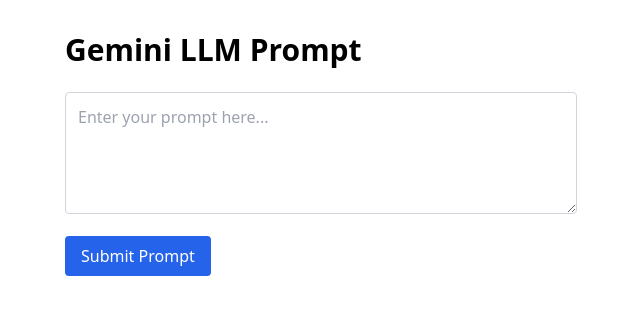
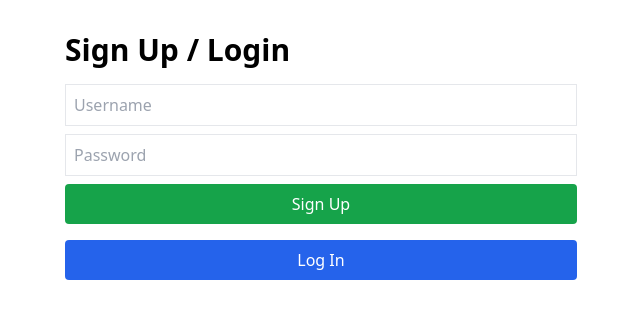
Before and after one commit to Keertini/hackathon-frontend, a React (Create React App) app: page / in a window 1280 px wide. Shown: the top 318 px of the page, without its empty margins (319-959 px from the left). Built offline with nearby package versions, Linux system fonts and the light colour scheme; no server answers.

Commit message:
Added Signup/Login

```diff
--- a/src/App.js
+++ b/src/App.js
@@ -6,23 +6,71 @@
   const [response, setResponse] = useState("");
   const [loading, setLoading] = useState(false);
 
-  const handleSubmit = async (e) => {
+  const [username, setUsername] = useState("");
+  const [password, setPassword] = useState("");
+  const [isLoggedIn, setIsLoggedIn] = useState(false);
+  const [authError, setAuthError] = useState("");
+
+  // Signup Handler
+  const handleSignup = async (e) => {
     e.preventDefault();
+    setAuthError("");
 
+    try {
+      const res = await fetch(`${config.API_BASE_URL}/api/signup`, {
+        method: "POST",
+        headers: { "Content-Type": "application/json" },
+        body: JSON.stringify({ username, password }),
+      });
+      const data = await res.json();
+      if (data.success) {
+        alert("Signup successful! Please log in.");
+      } else {
+        setAuthError(data.error || "Signup failed.");
+      }
+    } catch (error) {
+      console.error("Signup error:", error);
+      setAuthError("Error connecting to server.");
+    }
+  };
+
+  // Login Handler
+  const handleLogin = async (e) => {
+    e.preventDefault();
+    setAuthError("");
+
+    try {
+      const res = await fetch(`${config.API_BASE_URL}/api/login`, {
+        method: "POST",
+        headers: { "Content-Type": "application/json" },
+        body: JSON.stringify({ username, password }),
+      });
+      const data = await res.json();
+      if (data.success) {
+        setIsLoggedIn(true);
+      } else {
+        setAuthError(data.error || "Login failed.");
+      }
+    } catch (error) {
+      console.error("Login error:", error);
+      setAuthError("Error connecting to server.");
+    }
+  };
+
+  // Prompt Submission Handler
+  const handleSubmitPrompt = async (e) => {
+    e.preventDefault();
     if (!prompt.trim()) {
       alert("Please enter a prompt.");
       return;
     }
-
     setLoading(true);
     setResponse("");
 
     try {
       const res = await fetch(`${config.API_BASE_URL}/api/gemini`, {
         method: "POST",
-        headers: {
-          "Content-Type": "application/json",
-        },
+        headers: { "Content-Type": "application/json" },
         body: JSON.stringify({ prompt }),
       });
 
@@ -36,18 +84,76 @@
         setResponse("Unknown error occurred.");
       }
     } catch (error) {
-      console.error("Error:", error);
+      console.error("Prompt error:", error);
       setResponse("Error connecting to the server.");
     } finally {
       setLoading(false);
     }
   };
 
+  // Sign Out Handler
+  const handleSignOut = () => {
+    setIsLoggedIn(false);
+    setUsername("");
+    setPassword("");
+    setPrompt("");
+    setResponse("");
+    setAuthError("");
+  };
+
   return (
     <div className="App p-8 max-w-xl mx-auto">
-      <h1 className="text-3xl font-bold mb-6">Gemini LLM Prompt</h1>
+      {!isLoggedIn ? (
+        <>
+          <h1 className="text-3xl font-bold mb-4">Sign Up / Login</h1>
 
-      <form onSubmit={handleSubmit} className="mb-6">
+          <form onSubmit={handleSignup} className="mb-4">
+            <input
+              type="text"
+              placeholder="Username"
+              value={username}
+              className="w-full p-2 border mb-2"
+              onChange={(e) => setUsername(e.target.value)}
+            />
+            <input
+              type="password"
+              placeholder="Password"
+              value={password}
+              className="w-full p-2 border mb-2"
+              onChange={(e) => setPassword(e.target.value)}
+            />
+            <button
+              type="submit"
+              className="bg-green-600 text-white px-4 py-2 rounded w-full"
+            >
+              Sign Up
+            </button>
+          </form>
+
+          <form onSubmit={handleLogin} className="mb-4">
+            <button
+              type="submit"
+              className="bg-blue-600 text-white px-4 py-2 rounded w-full"
+            >
+              Log In
+            </button>
+          </form>
+
+          {authError && <p className="text-red-600">{authError}</p>}
+        </>
+      ) : (
+        <>
+          <div className="flex justify-between items-center mb-4">
+            <h1 className="text-3xl font-bold">Gemini LLM Prompt</h1>
+            <button
+              onClick={handleSignOut}
+              className="bg-red-500 text-white px-3 py-1 rounded hover:bg-red-600"
+            >
+              Sign Out
+            </button>
+          </div>
+
+          <form onSubmit={handleSubmitPrompt} className="mb-6">
             <textarea
               className="w-full p-3 border border-gray-300 rounded mb-4"
               rows="4"
@@ -71,6 +177,8 @@
               <p>{response}</p>
             </div>
           )}
+        </>
+      )}
     </div>
   );
 }
```
Lines whose indentation alone changed are shown as unchanged.
